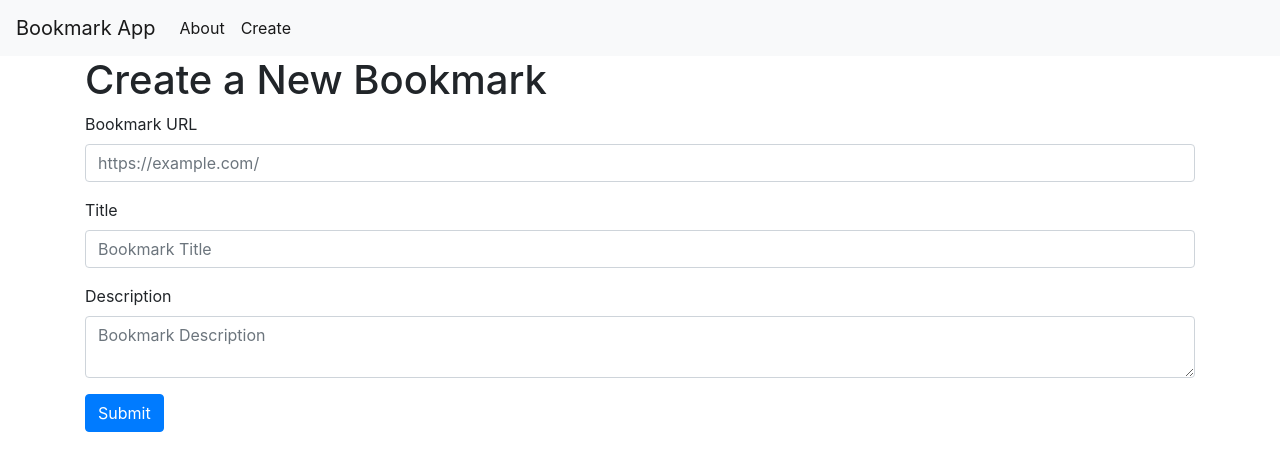
After one commit to TimothyDJones/flask-bookmark, a Flask app: page /create in a window 1280 px wide. The commit adds this page. Shown: the top 471 px of the page. Run offline with Flask 2, Linux system fonts and the light colour scheme; some libraries are stand-ins or nearby versions.

Commit message:
Add support to create new bookmark via form.

```diff
--- a/app.py
+++ b/app.py
@@ -1,9 +1,10 @@
 # app.py
 import sqlite3
-from flask import Flask, render_template
+from flask import Flask, render_template, request, url_for, flash, redirect
 from werkzeug.exceptions import abort
 
 app = Flask(__name__)
+app.config['SECRET_KEY'] = 'this_is_the_secret_key!'
 
 def get_db_connection():
 	conn = sqlite3.connect('bookmarks.db')
@@ -30,3 +31,24 @@ def index():
 def bookmark(bookmark_id):
 	bookmark = get_bookmark(bookmark_id)
 	return render_template('bookmark.html', bookmark=bookmark)
+
+@app.route("/create", methods=('GET', 'POST'))
+def create():
+	if request.method == 'POST':
+		url = request.form['url']
+		title = request.form['title']
+		description = request.form['description']
+
+		if not url:
+			flash_message('URL is required!')
+		elif  not title:
+			flash_message('Title is required!')
+		else:
+			conn = get_db_connection()
+			conn.execute('INSERT INTO bookmarks (url, title, description) VALUES (?, ?, ?)',
+				(url, title, description))
+			conn.commit()
+			conn.close()
+			return redirect(url_for('index'))
+
+	return render_template('create.html')
--- a/templates/base.html
+++ b/templates/base.html
@@ -19,6 +19,9 @@
 					<li class="nav-item active">
 						<a class="nav-link" href="#">About</a>
 					</li>
+					<li class="nav-item active">
+						<a class="nav-link" href="{{ url_for('create') }}">Create</a>
+					</li>
 				</ul>
 			</div>
 		</nav>
--- /dev/null
+++ b/templates/create.html
@@ -0,0 +1,31 @@
+{% extends 'base.html' %}
+
+{% block content %}
+	<h1>{% block title %} Create a New Bookmark {% endblock %}</h1>
+	<form method="post">
+		<div class="form-group">
+			<label for="url">Bookmark URL</label>
+			<input type="text" name="url"
+				placeholder="https://example.com/" class="form-control"
+				value="{{ request.form['url'] }}"></input>
+		</div>
+
+		<div class="form-group">
+			<label for="Title">Title</label>
+			<input type="text" name="title"
+				placeholder="Bookmark Title" class="form-control"
+				value="{{ request.form['title'] }}"></input>
+		</div>
+
+		<div class="form-group">
+			<label for="Description">Description</label>
+			<textarea name="description"
+				placeholder="Bookmark Description" class="form-control"
+				value="{{ request.form['description'] }}"></textarea>
+		</div>
+
+		<div class="form-group">
+			<button type="submit" class="btn btn-primary">Submit</button>
+		</div>
+	</form>
+{% endblock %}
```
Also changed, not shown: bookmarks.db.
